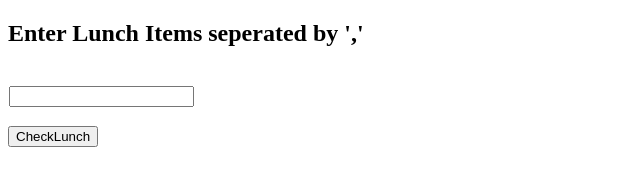
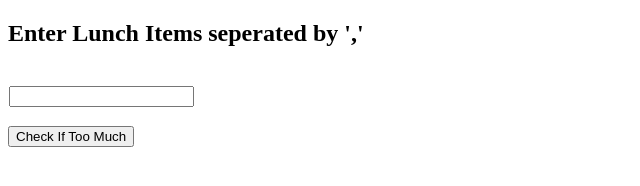
Before and after one commit to dipikavp/SinglePageApp, a plain HTML site: page module1_solution/index.html in a window 1280 px wide. Shown: the full height of the page, 0-640 px from the left. Drawn offline with Linux system fonts and the light colour scheme.

Commit message:
Changed name of the button

```diff
--- a/module1_solution/index.html
+++ b/module1_solution/index.html
@@ -13,7 +13,7 @@
           <input type="text" ng-model="lunch"  />
       </div>
       <Br />
-      <button ng-click="checkLunch()">CheckLunch</button>
+      <button ng-click="checkLunch()">Check If Too Much</button>
       <br />
       <div ng-style=getStyle()>
       {{output}}
```
